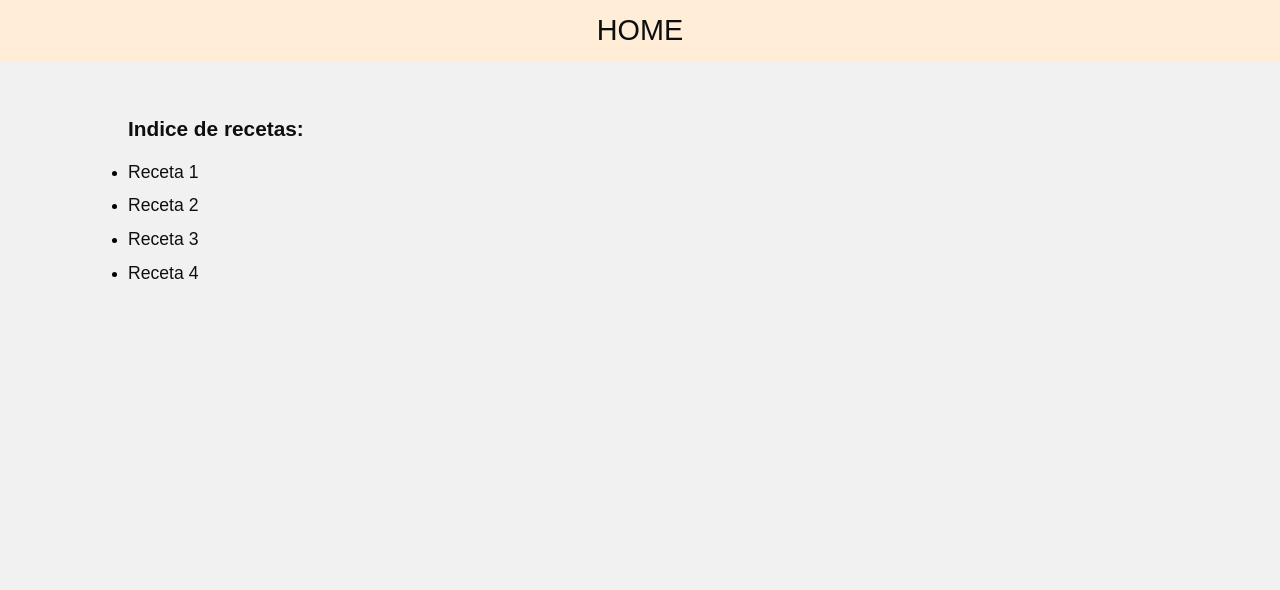
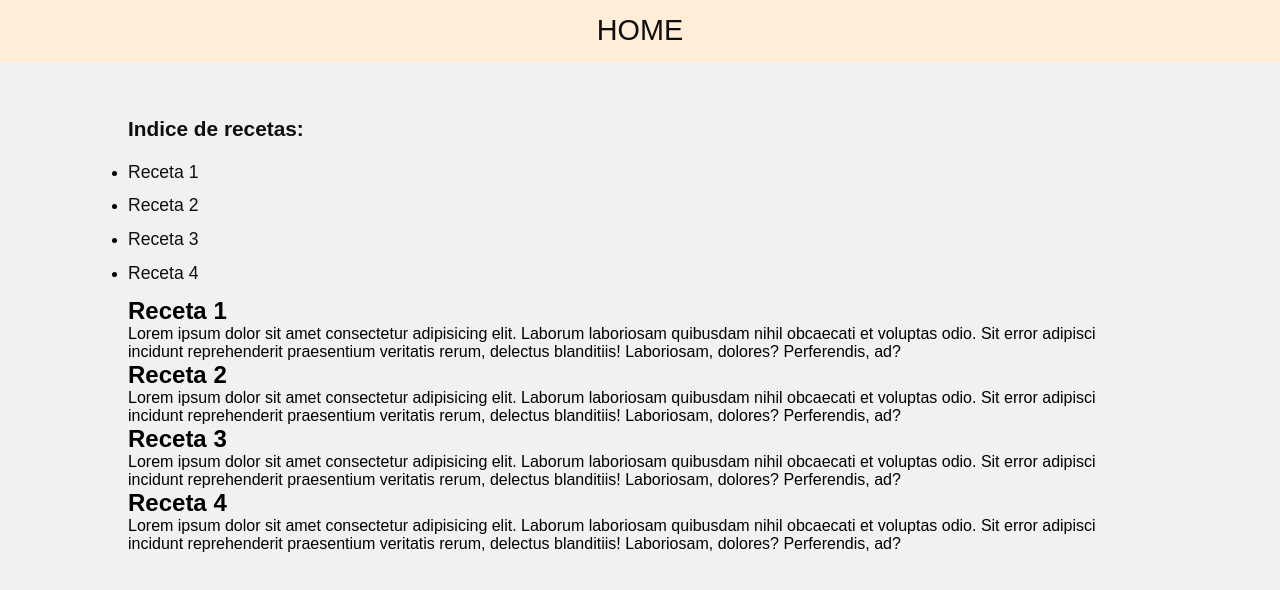
Before and after one commit to may-fernandez/Entrenamiento1_Ejercicio3, a plain HTML site: page index.html in a window 1280 px wide. Drawn offline with Linux system fonts and the light colour scheme.

Commit message:
Agrega section recetas

```diff
--- a/index.html
+++ b/index.html
@@ -1,9 +1,9 @@
 <!DOCTYPE html>
 <html lang="es">
   <head>
-    <meta charset="UTF-8">
-    <meta name="viewport" content="width=device-width, initial-scale=1.0">
-    <link rel="stylesheet" href="./style.css">
+    <meta charset="UTF-8" />
+    <meta name="viewport" content="width=device-width, initial-scale=1.0" />
+    <link rel="stylesheet" href="./style.css" />
     <title>Ejercicio 3</title>
   </head>
   <body>
@@ -13,11 +13,53 @@
     <main>
       <h3 id="titulo-indice">Indice de recetas:</h3>
       <ul id="lista-recetas">
-            <li class="item-recetas"><a href="./pages/receta1.html">Receta 1</a></li>
-            <li class="item-recetas"><a href="./pages/receta2.html">Receta 2</a></li>
-            <li class="item-recetas"><a href="./pages/receta3.html">Receta 3</a></li>
-            <li class="item-recetas"><a href="./pages/receta4.html">Receta 4</a></li>
+        <li class="item-recetas"><a href="#receta-1">Receta 1</a></li>
+        <li class="item-recetas"><a href="#receta-2">Receta 2</a></li>
+        <li class="item-recetas"><a href="#receta-3">Receta 3</a></li>
+        <li class="item-recetas"><a href="#receta-4">Receta 4</a></li>
       </ul>
+
+      <section id="seccion-recetas">
+        <article class="receta">
+          <h2 id="receta-1">Receta 1</h2>
+          <p>
+            Lorem ipsum dolor sit amet consectetur adipisicing elit. Laborum
+            laboriosam quibusdam nihil obcaecati et voluptas odio. Sit error
+            adipisci incidunt reprehenderit praesentium veritatis rerum,
+            delectus blanditiis! Laboriosam, dolores? Perferendis, ad?
+          </p>
+        </article>
+
+        <article class="receta">
+          <h2 id="receta-2">Receta 2</h2>
+          <p>
+            Lorem ipsum dolor sit amet consectetur adipisicing elit. Laborum
+            laboriosam quibusdam nihil obcaecati et voluptas odio. Sit error
+            adipisci incidunt reprehenderit praesentium veritatis rerum,
+            delectus blanditiis! Laboriosam, dolores? Perferendis, ad?
+          </p>
+        </article>
+
+        <article class="receta">
+          <h2 id="receta-3">Receta 3</h2>
+          <p>
+            Lorem ipsum dolor sit amet consectetur adipisicing elit. Laborum
+            laboriosam quibusdam nihil obcaecati et voluptas odio. Sit error
+            adipisci incidunt reprehenderit praesentium veritatis rerum,
+            delectus blanditiis! Laboriosam, dolores? Perferendis, ad?
+          </p>
+        </article>
+
+        <article class="receta">
+          <h2 id="receta-4">Receta 4</h2>
+          <p>
+            Lorem ipsum dolor sit amet consectetur adipisicing elit. Laborum
+            laboriosam quibusdam nihil obcaecati et voluptas odio. Sit error
+            adipisci incidunt reprehenderit praesentium veritatis rerum,
+            delectus blanditiis! Laboriosam, dolores? Perferendis, ad?
+          </p>
+        </article>
+      </section>
     </main>
   </body>
 </html>
```
Lines whose indentation alone changed are shown as unchanged.
